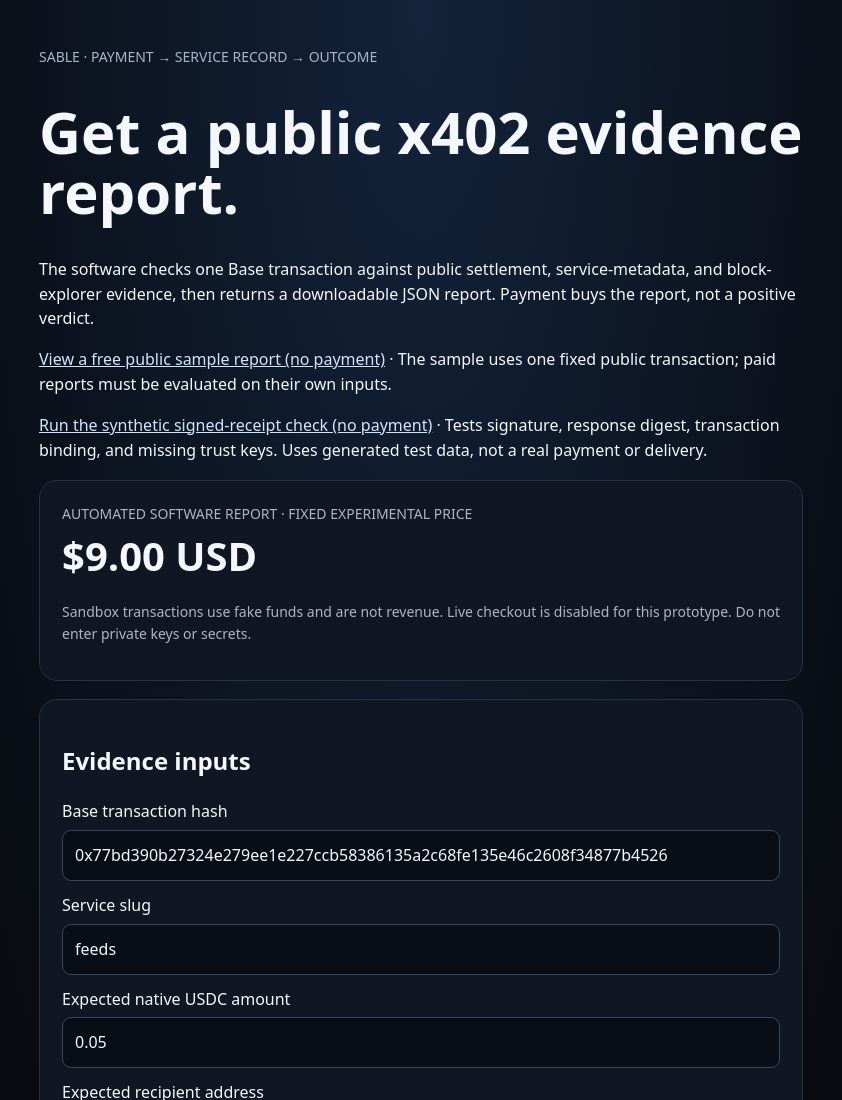
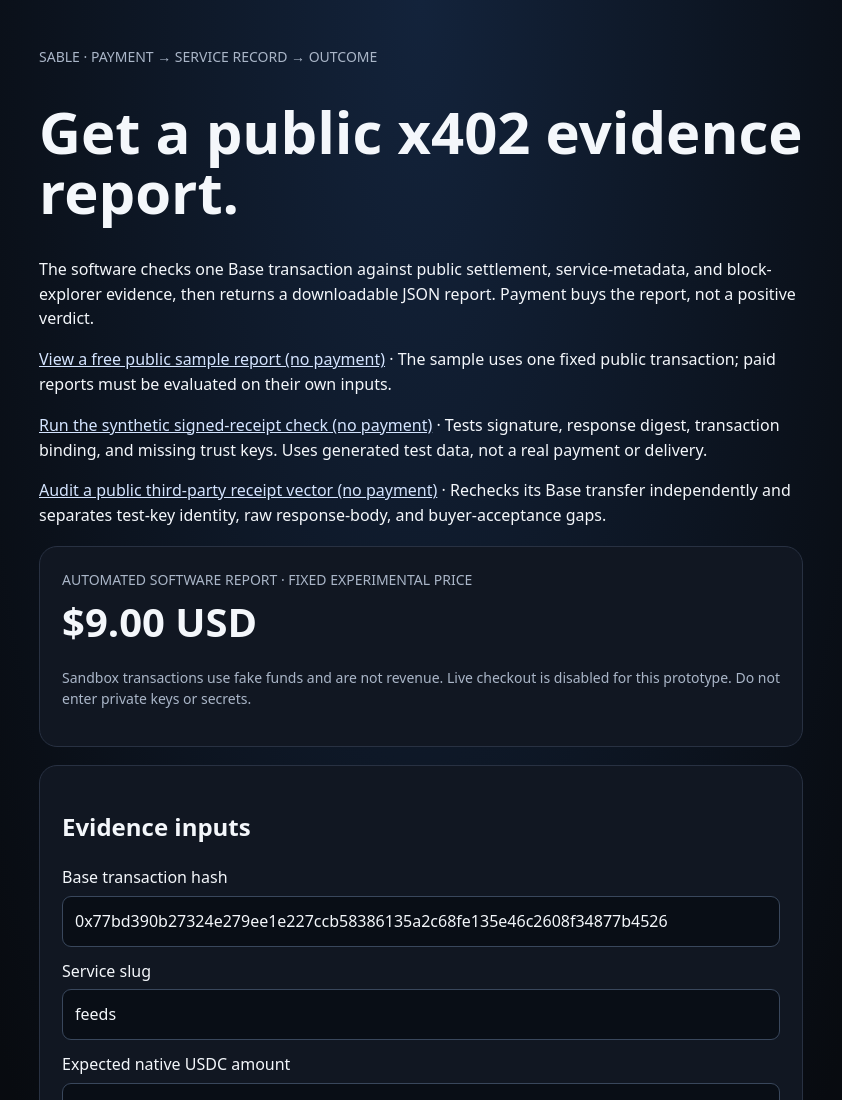
Before and after one commit to EkkoTang67/sable-agent-reliability-ci-check, a plain HTML site: page checkout-poc/public/x402-report.html in a window 1280 px wide. Shown: the top 1100 px of the page, without its empty margins (219-1061 px from the left). Drawn offline with Linux system fonts and the light colour scheme; no server answers.

Commit message:
Link no-payment third-party receipt compatibility audit

```diff
--- a/checkout-poc/public/x402-report.html
+++ b/checkout-poc/public/x402-report.html
@@ -8,6 +8,7 @@
 <p>The software checks one Base transaction against public settlement, service-metadata, and block-explorer evidence, then returns a downloadable JSON report. Payment buys the report, not a positive verdict.</p>
 <p><a href="/api/demo_report">View a free public sample report (no payment)</a> · The sample uses one fixed public transaction; paid reports must be evaluated on their own inputs.</p>
 <p><a href="/api/receipt_verifier_self_test">Run the synthetic signed-receipt check (no payment)</a> · Tests signature, response digest, transaction binding, and missing trust keys. Uses generated test data, not a real payment or delivery.</p>
+<p><a href="/api/external_receipt_audit">Audit a public third-party receipt vector (no payment)</a> · Rechecks its Base transfer independently and separates test-key identity, raw response-body, and buyer-acceptance gaps.</p>
 <section class="panel"><div class="muted">AUTOMATED SOFTWARE REPORT · FIXED EXPERIMENTAL PRICE</div><div class="price">$9.00 USD</div><p class="muted">Sandbox transactions use fake funds and are not revenue. Live checkout is disabled for this prototype. Do not enter private keys or secrets.</p></section>
 <section class="panel"><h2>Evidence inputs</h2><form id="case-form">
 <div class="field"><label for="transaction_hash">Base transaction hash</label><input id="transaction_hash" required pattern="0x[0-9a-fA-F]{64}" maxlength="66" value="0x77bd390b27324e279ee1e227ccb58386135a2c68fe135e46c2608f34877b4526"></div>
```
